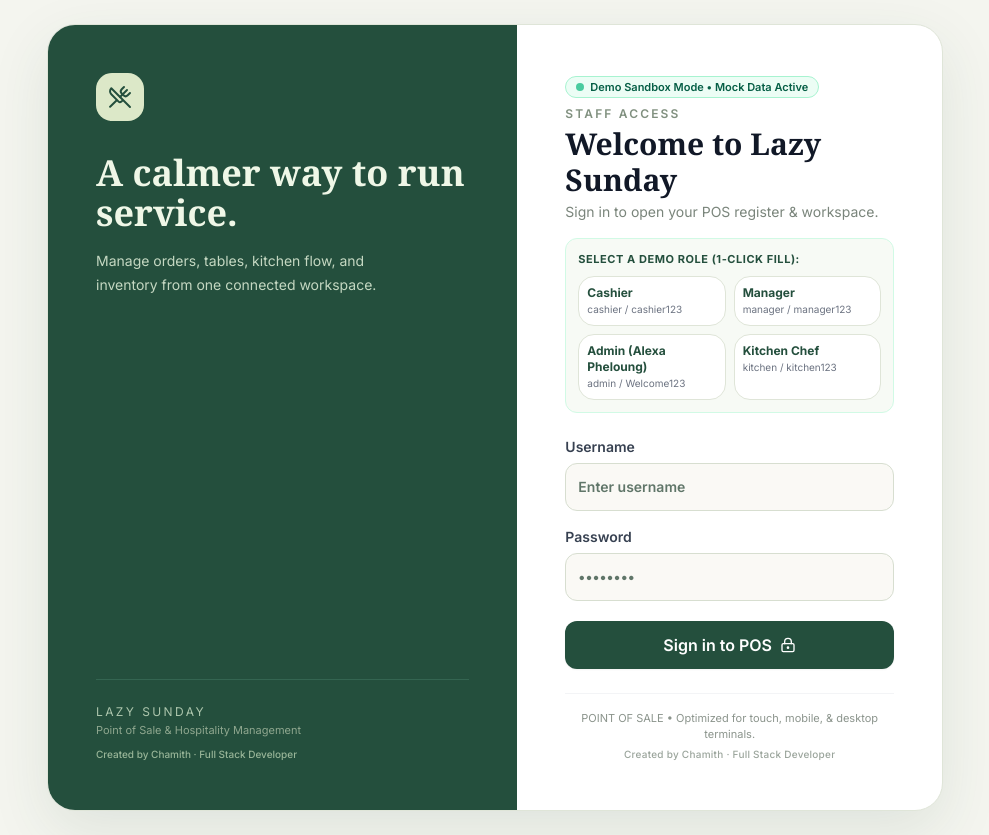
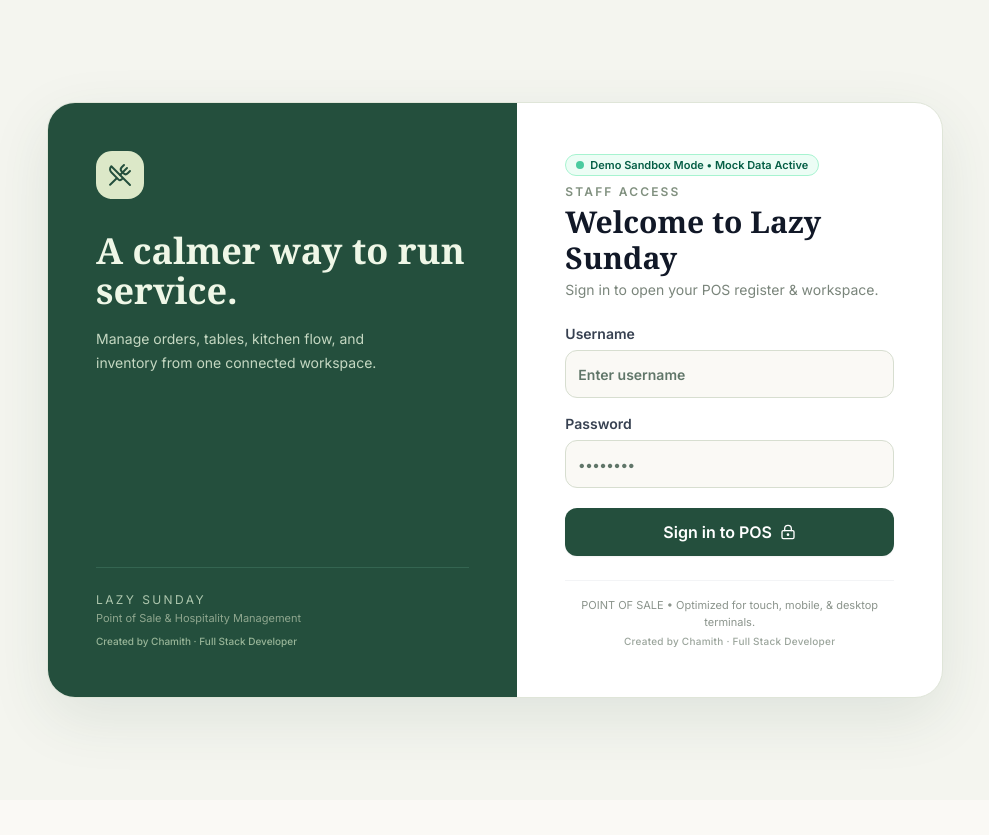
Before and after one commit to chamithsilva10/Lazy-Sunday, a Next.js app: page /auth/login in a window 1280 px wide. Shown: the whole page, without its empty margins (145-1134 px from the left). After the commit the page ends 800 px from the top, so only its background shows below. Built offline with nearby package versions, Linux system fonts and the light colour scheme; no server answers.

Commit message:
refactor: remove 1-click role selection from login page

```diff
--- a/app/auth/login/page.tsx
+++ b/app/auth/login/page.tsx
@@ -117,62 +117,6 @@ export default function LoginPage() {
               <p className="text-xs font-semibold uppercase tracking-[.18em] text-[#80907f]">Staff access</p>
               <h1 className="mt-1 font-serif text-2xl sm:text-3xl font-bold text-gray-900">Welcome to Lazy Sunday</h1>
               <p className="mt-1 text-xs sm:text-sm text-[#7a857b]">Sign in to open your POS register & workspace.</p>
-
-              {/* 1-Click Demo Accounts */}
-              <div className="mt-4 rounded-xl border border-emerald-100 bg-[#f7faf5] p-3">
-                <p className="text-[11px] font-bold text-[#244f3d] uppercase tracking-wider mb-2">
-                  Select a Demo Role (1-Click Fill):
-                </p>
-                <div className="grid grid-cols-2 gap-2 text-xs">
-                  <button
-                    type="button"
-                    onClick={() => {
-                      setUsername("cashier")
-                      setPassword("cashier123")
-                    }}
-                    className="flex flex-col items-start p-2 rounded-lg bg-white border border-[#dfe5d8] hover:border-[#244f3d] hover:bg-emerald-50/50 transition-all text-left shadow-2xs"
-                  >
-                    <span className="font-bold text-[#244f3d]">Cashier</span>
-                    <span className="text-[10px] text-gray-500">cashier / cashier123</span>
-                  </button>
-
-                  <button
-                    type="button"
-                    onClick={() => {
-                      setUsername("manager")
-                      setPassword("manager123")
-                    }}
-                    className="flex flex-col items-start p-2 rounded-lg bg-white border border-[#dfe5d8] hover:border-[#244f3d] hover:bg-emerald-50/50 transition-all text-left shadow-2xs"
-                  >
-                    <span className="font-bold text-[#244f3d]">Manager</span>
-                    <span className="text-[10px] text-gray-500">manager / manager123</span>
-                  </button>
-
-                  <button
-                    type="button"
-                    onClick={() => {
-                      setUsername("admin")
-                      setPassword("Welcome123")
-                    }}
-                    className="flex flex-col items-start p-2 rounded-lg bg-white border border-[#dfe5d8] hover:border-[#244f3d] hover:bg-emerald-50/50 transition-all text-left shadow-2xs"
-                  >
-                    <span className="font-bold text-[#244f3d]">Admin (Alexa Pheloung)</span>
-                    <span className="text-[10px] text-gray-500">admin / Welcome123</span>
-                  </button>
-
-                  <button
-                    type="button"
-                    onClick={() => {
-                      setUsername("kitchen")
-                      setPassword("kitchen123")
-                    }}
-                    className="flex flex-col items-start p-2 rounded-lg bg-white border border-[#dfe5d8] hover:border-[#244f3d] hover:bg-emerald-50/50 transition-all text-left shadow-2xs"
-                  >
-                    <span className="font-bold text-[#244f3d]">Kitchen Chef</span>
-                    <span className="text-[10px] text-gray-500">kitchen / kitchen123</span>
-                  </button>
-                </div>
-              </div>
             </div>
 
             <form onSubmit={submit} className="flex flex-col gap-4">
```
